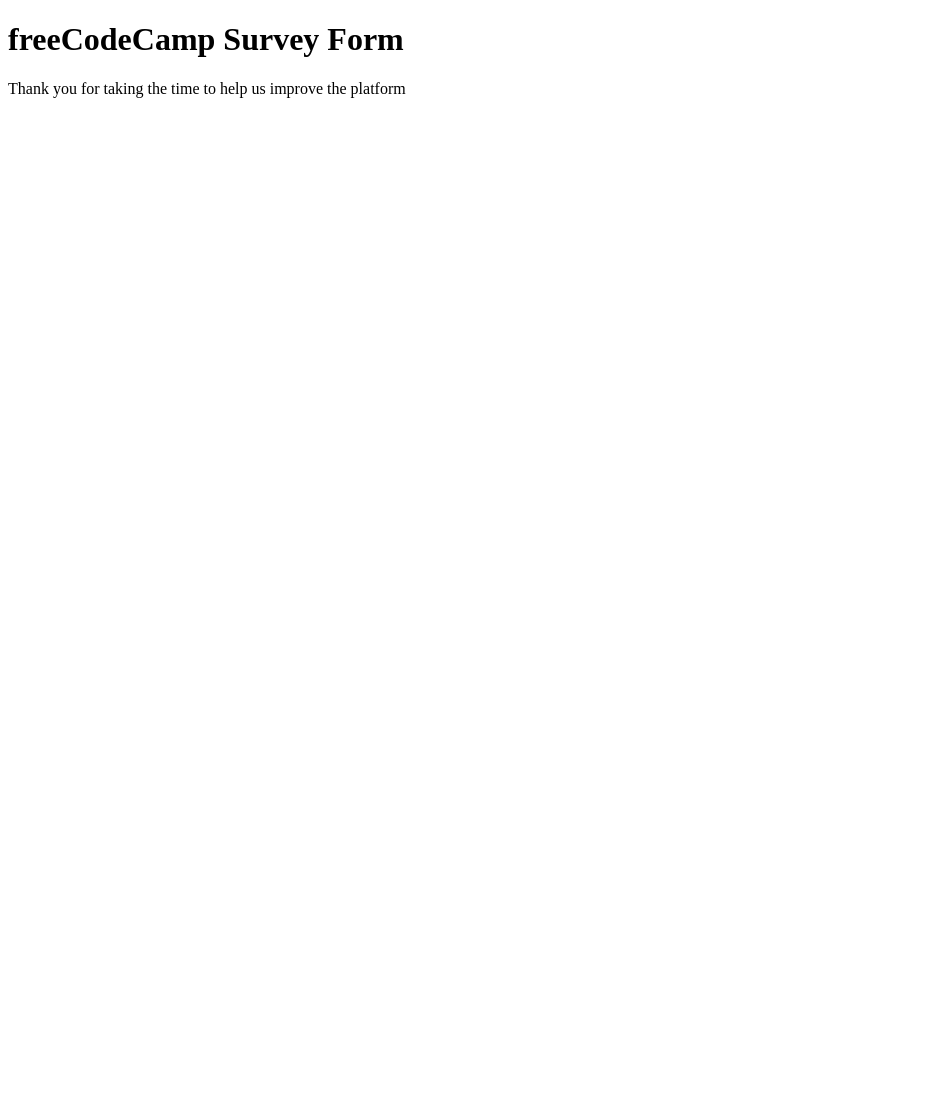
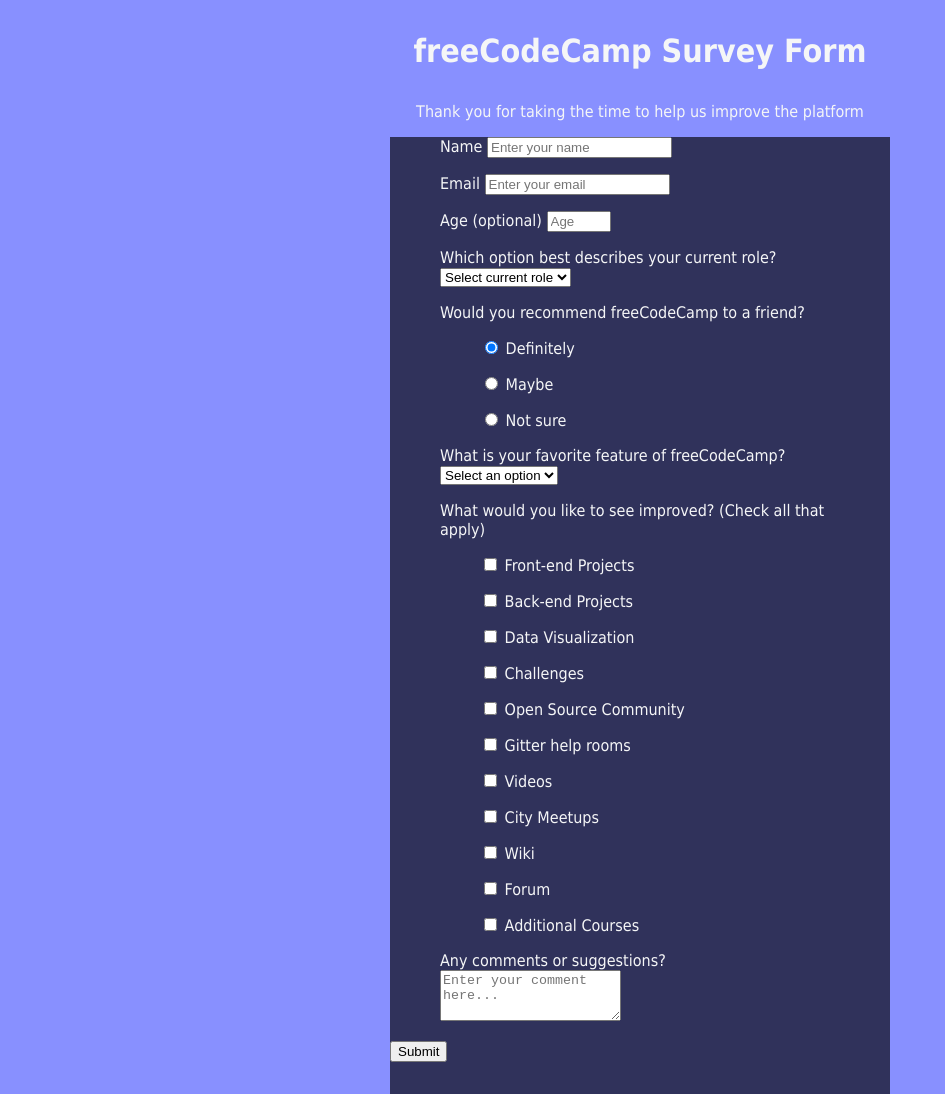
Before and after one commit to yuzhicheng22/freecodecomp-code, a plain HTML site: page class_fontend/05table/index.html in a window 1280 px wide. Shown: the whole page, without its empty margins (0-945 px from the left). Before the commit the page ends 800 px from the top, so only its background shows below. Drawn offline with Linux system fonts and the light colour scheme.

Commit message:
table done!

```diff
--- a/class_fontend/05table/index.html
+++ b/class_fontend/05table/index.html
@@ -9,10 +9,102 @@
 </head>
 
 <body>
-    <div>
-        <h1 id="title">freeCodeCamp Survey Form</h1>
-        <p>Thank you for taking the time to help us improve the platform</p>
-    </div>
+    <h1 id="title">freeCodeCamp Survey Form</h1>
+    <p id="description">Thank you for taking the time to help us improve the platform</p>
+    <form id="survey-form" method="post" action='https://register-demo.freecodecamp.org'>
+        <label id="name-label" for="name">Name
+            <input type="text" id="name" name="name" placeholder="Enter your name" required>
+        </label>
+        <label id="email-label" for="email">Email
+            <input type="email" id="email" name="email" placeholder="Enter your email" required>
+        </label>
+        <label id="number-label" for="number">Age (optional)
+            <input type="number" id="number" name="number" placeholder="Age" min="18" max="120">
+        </label>
+        <label for="dropdown">Which option best describes your current role?
+            <select id="dropdown">
+                <option>Select current role</option>
+                <option>Student</option>
+                <option>Full Time Job</option>
+                <option>Full Time Learner</option>
+                <option>Prefer not to say</option>
+                <option>Other</option>
+            </select>
+        </label>
+        <label>Would you recommend freeCodeCamp to a friend?
+            <label for="definitely">
+                <input type="radio" name="recommend" id="definitely" value="definitely" checked>
+                Definitely
+            </label>
+            <label for="maybe">
+                <input type="radio" name="recommend" id="maybe" value="maybe">
+                Maybe
+            </label>
+            <label for="not-sure">
+                <input type="radio" name="recommend" value="not-sure">
+                Not sure
+            </label>
+        </label>
+        <label for="feature">What is your favorite feature of freeCodeCamp?
+            <select id="feature" name="feature">
+                <option value="">Select an option</option>
+                <option value="1">Challenges</option>
+                <option value="2">Projects</option>
+                <option value="3">Community</option>
+                <option value="4">Open Source</option>
+            </select>
+        </label>
+        <label>What would you like to see improved? (Check all that apply)
+            <label for="front-end-projects">
+                <input type="checkbox" id="front-end-projects" value="front-end-projects">
+                Front-end Projects
+            </label>
+            <label for="back-end-projects">
+                <input type="checkbox" id="back-end-projects" value="back-end-projects">
+                Back-end Projects
+            </label>
+            <label for="data-visualization">
+                <input type="checkbox" id="data-visualization" value="data-visualization">
+                Data Visualization
+            </label>
+            <label for="challenge">
+                <input type="checkbox" id="challenge" value="challenges">
+                Challenges
+            </label>
+            <label for="open-source-community">
+                <input type="checkbox" id="open-source-community" value="open-source-community">
+                Open Source Community
+            </label>
+            <label for="gitter-help-rooms">
+                <input type="checkbox" id="gitter-help-rooms" value="gitter-help-rooms">
+                Gitter help rooms
+            </label>
+            <label for="videos">
+                <input type="checkbox" id="videos" value="videos">
+                Videos
+            </label>
+            <label for="city-meetups">
+                <input type="checkbox" id="city-meetups" value="city-meetups">
+                City Meetups
+            </label>
+            <label for="wiki">
+                <input type="checkbox" id="wiki" value="wiki">
+                Wiki
+            </label>
+            <label for="forum">
+                <input type="checkbox" id="forum" value="forum">
+                Forum
+            </label>
+            <label for="additional-courses">
+                <input type="checkbox" id="additional-courses" value="additional-courses">
+                Additional Courses
+            </label>
+        </label>
+        <label for="comments">Any comments or suggestions?
+            <textarea id="comments" name="comments" rows="3" placeholder="Enter your comment here..."></textarea>
+        </label>
+        <button type="submit" id="submit">Submit</button>
+    </form>
 </body>
 
 </html>
--- a/class_fontend/05table/styles.css
+++ b/class_fontend/05table/styles.css
@@ -0,0 +1,29 @@
+body {
+    width: 100%;
+    height: 100vh;
+    margin: 0;
+    background-color: #6b75ffcc;
+    color: #f5f6f7;
+    font-family: 'Tahoma';
+    font-size: 16px;
+}
+
+label {
+    display: block;
+    margin: 1rem 10%;
+}
+
+h1,
+p {
+    margin: 1em 0;
+    text-align: center;
+}
+
+form {
+    margin: 0 auto;
+    max-width: 500px;
+    min-width: 300px;
+    width: 60vw;
+    padding-bottom: 2em;
+    background-color: #1b1b32cc;
+}
```
